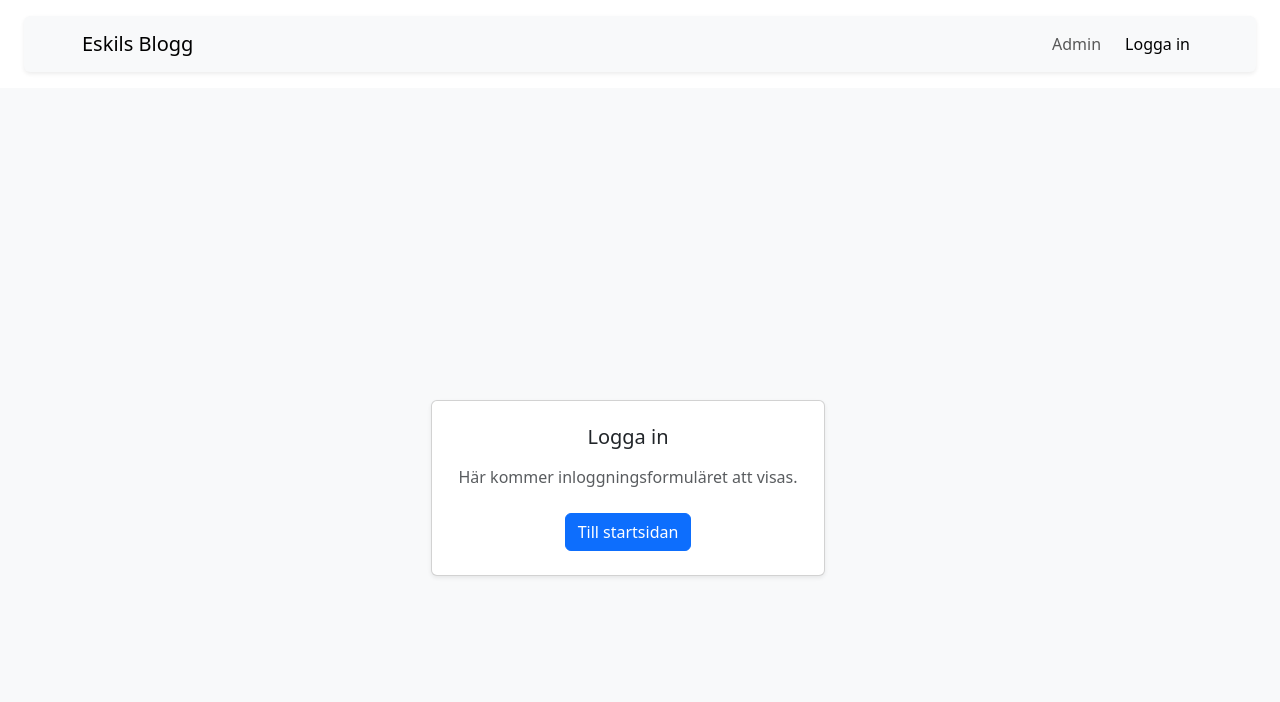
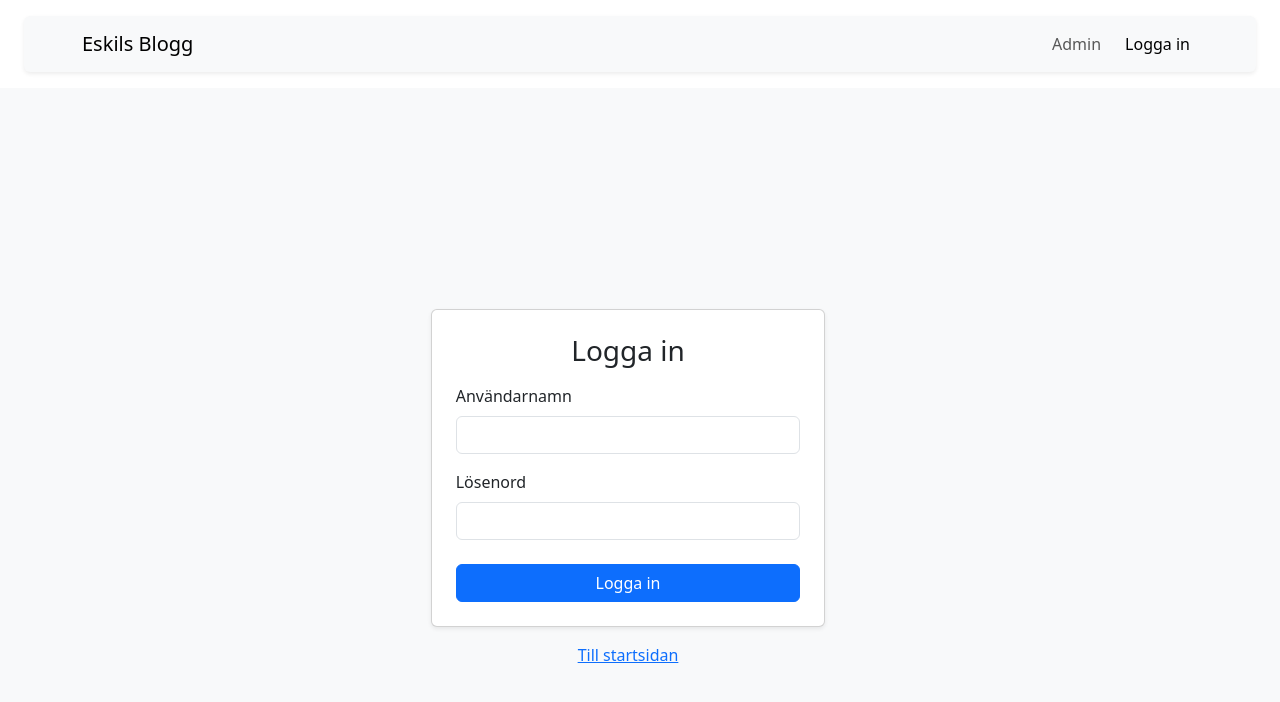
Before and after one commit to SabinaLiljestrom/dt210g-moment3-frontend, a React (Create React App) app: page /login in a window 1280 px wide. Shown: the top 702 px of the page. Built offline with nearby package versions, Linux system fonts and the light colour scheme.

Commit message:
skapat login formulär med felhantering och automatisk navigering vid inloggning samt lagt till login-metod i api.ts

```diff
--- a/src/api/api.ts
+++ b/src/api/api.ts
@@ -1,4 +1,3 @@
-
 import axios from "axios";
 import { Post } from "../types/blog";
 
@@ -8,7 +7,30 @@ const api = axios.create({
   headers: { "Content-Type": "application/json" },
 });
 
+/* ----------  Token  ---------- */
+const TOKEN_KEY = "blog_token";
 
+const setToken = (token: string) => {
+  localStorage.setItem(TOKEN_KEY, token);
+  api.defaults.headers.common["Authorization"] = `Bearer ${token}`;
+};
+const getToken = () => localStorage.getItem(TOKEN_KEY);
+const clearToken = () => {
+  localStorage.removeItem(TOKEN_KEY);
+  delete api.defaults.headers.common["Authorization"];
+};
+
+/*  Sätt ev. sparad token när appen laddas  */
+const existing = getToken();
+if (existing) setToken(existing);
+
+/* ----------  AUTH-endpoint  ---------- */
+export const login = async (username: string, password: string) => {
+  const res = await api.post<{ token: string }>("/login", { username, password });
+  setToken(res.data.token);               // spara & lägg i headers
+};
+
+/* ----------  BLOGG-endpoints  ---------- */
 export const fetchPosts = async (): Promise<Post[]> => {
   const res = await api.get<Post[]>("/posts");
   return res.data;
--- a/src/pages/Login.tsx
+++ b/src/pages/Login.tsx
@@ -1,8 +1,39 @@
-import React from "react";
-import { Container, Row, Col, Card, Button } from "react-bootstrap";
-import { Link } from "react-router-dom";
+import React, { useState } from "react";
+import {
+  Container,
+  Row,
+  Col,
+  Card,
+  Button,
+  Form,
+  Spinner,
+  Alert,
+} from "react-bootstrap";
+import { useNavigate, Link } from "react-router-dom";
+import { login } from "../api/api";
+import "bootstrap/dist/css/bootstrap.min.css";
 
 const Login: React.FC = () => {
+  const navigate = useNavigate();
+  const [username, setUsername] = useState("");
+  const [password, setPassword] = useState("");
+  const [loading, setLoading] = useState(false);
+  const [error, setError] = useState<string | null>(null);
+
+  const handleSubmit = async (e: React.FormEvent) => {
+    e.preventDefault();
+    setLoading(true);
+    setError(null);
+    try {
+      await login(username, password);
+      navigate("/admin"); // skicka till admin efter lyckad inlogg
+    } catch {
+      setError("Fel användarnamn eller lösenord.");
+    } finally {
+      setLoading(false);
+    }
+  };
+
   return (
     <Container
       fluid
@@ -11,17 +42,55 @@ const Login: React.FC = () => {
       <Row className="w-100 justify-content-center">
         <Col xs={11} sm={8} md={6} lg={4}>
           <Card className="shadow-sm">
-            <Card.Body className="text-center p-4">
-              <Card.Title className="h3 mb-3">Logga in</Card.Title>
-              <Card.Text className="text-muted mb-4">
-                Här kommer inloggningsformuläret att visas.
-              </Card.Text>
-              <Button variant="primary" as="a" href="/">
-                Till startsidan
-              </Button>
+            <Card.Body className="p-4">
+              <h3 className="mb-3 text-center">Logga in</h3>
+
+              {error && (
+                <Alert variant="danger" className="text-center">
+                  {error}
+                </Alert>
+              )}
+
+              <Form onSubmit={handleSubmit}>
+                <Form.Group className="mb-3" controlId="username">
+                  <Form.Label>Användarnamn</Form.Label>
+                  <Form.Control
+                    type="text"
+                    value={username}
+                    onChange={(e) => setUsername(e.target.value)}
+                    required
+                  />
+                </Form.Group>
+
+                <Form.Group className="mb-4" controlId="password">
+                  <Form.Label>Lösenord</Form.Label>
+                  <Form.Control
+                    type="password"
+                    value={password}
+                    onChange={(e) => setPassword(e.target.value)}
+                    required
+                  />
+                </Form.Group>
+
+                <Button
+                  variant="primary"
+                  type="submit"
+                  className="w-100"
+                  disabled={loading}
+                >
+                  {loading ? (
+                    <Spinner animation="border" size="sm" />
+                  ) : (
+                    "Logga in"
+                  )}
+                </Button>
+              </Form>
             </Card.Body>
           </Card>
         </Col>
+        <div className="text-center mt-3">
+          <Link to="/">Till startsidan</Link>
+        </div>
       </Row>
     </Container>
   );
--- a/src/pages/PostDetail.tsx
+++ b/src/pages/PostDetail.tsx
@@ -29,12 +29,12 @@ const PostDetail: React.FC = () => {
   }, [id]);
 
   return (
-    <Container className="py-5 d-flex justify-content-center">
+    <Container className="py-5 d-flex flex-column align-items-center">
       {loading && <Spinner animation="border" />}
       {error && <Alert variant="danger">{error}</Alert>}
 
       {!loading && !error && post && (
-        <Card style={{ maxWidth: "40rem" }} className="shadow-sm w-100">
+        <Card style={{ maxWidth: "40rem" }} className="shadow-sm w-100 mb-4">
           <Card.Body>
             <Card.Title className="h3 mb-3">{post.title}</Card.Title>
             <Card.Subtitle className="mb-2 text-muted">
@@ -44,12 +44,14 @@ const PostDetail: React.FC = () => {
             <Card.Text className="mb-4" style={{ whiteSpace: "pre-line" }}>
               {post.content}
             </Card.Text>
-            <Button as="a" href="/" variant="primary">
-              Till startsidan
-            </Button>
           </Card.Body>
         </Card>
       )}
+
+      {/* Länk tillbaka till startsidan */}
+      <div className="text-center mt-3">
+        <Link to="/">Till startsidan</Link>
+      </div>
     </Container>
   );
 };
```
